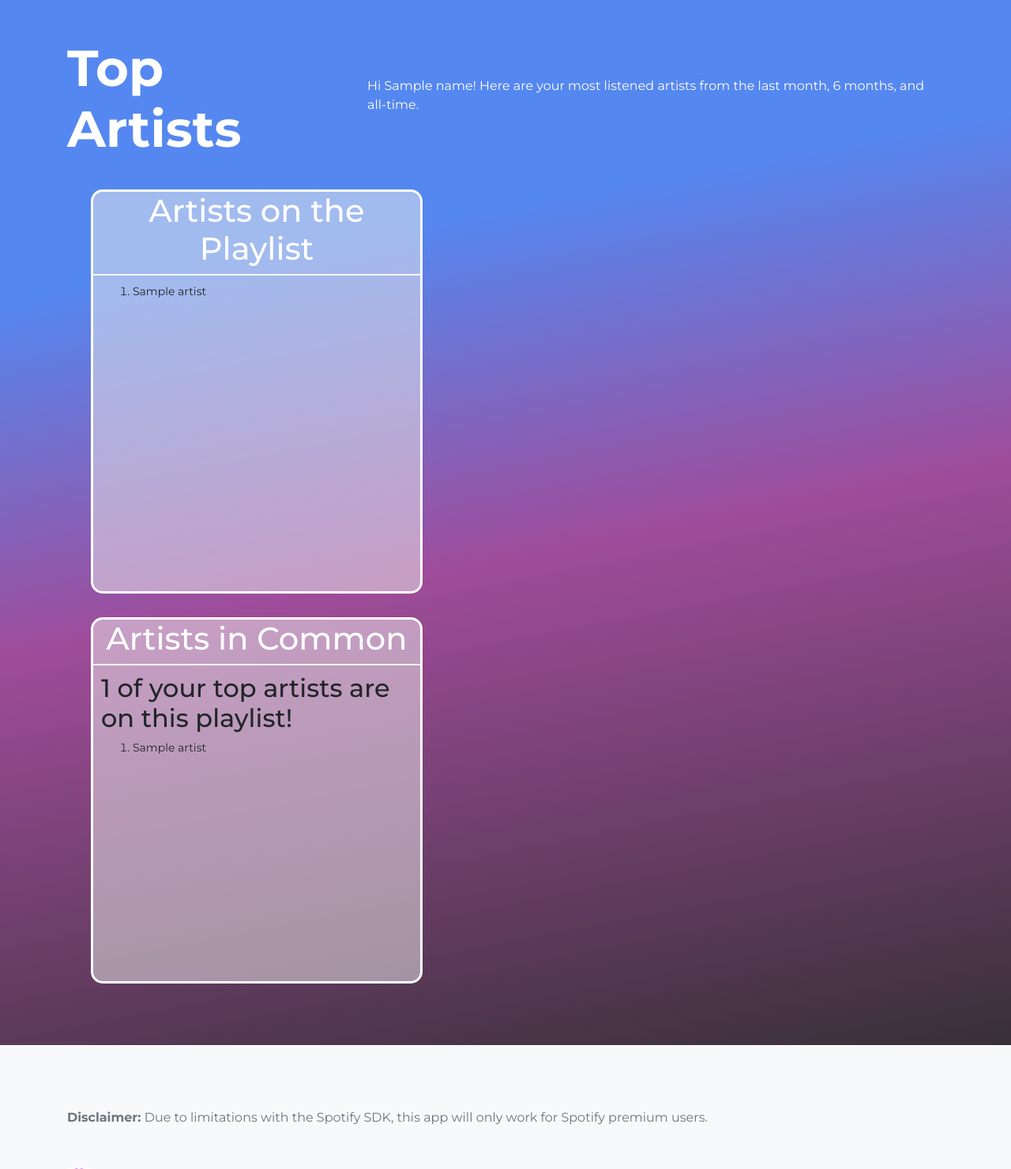
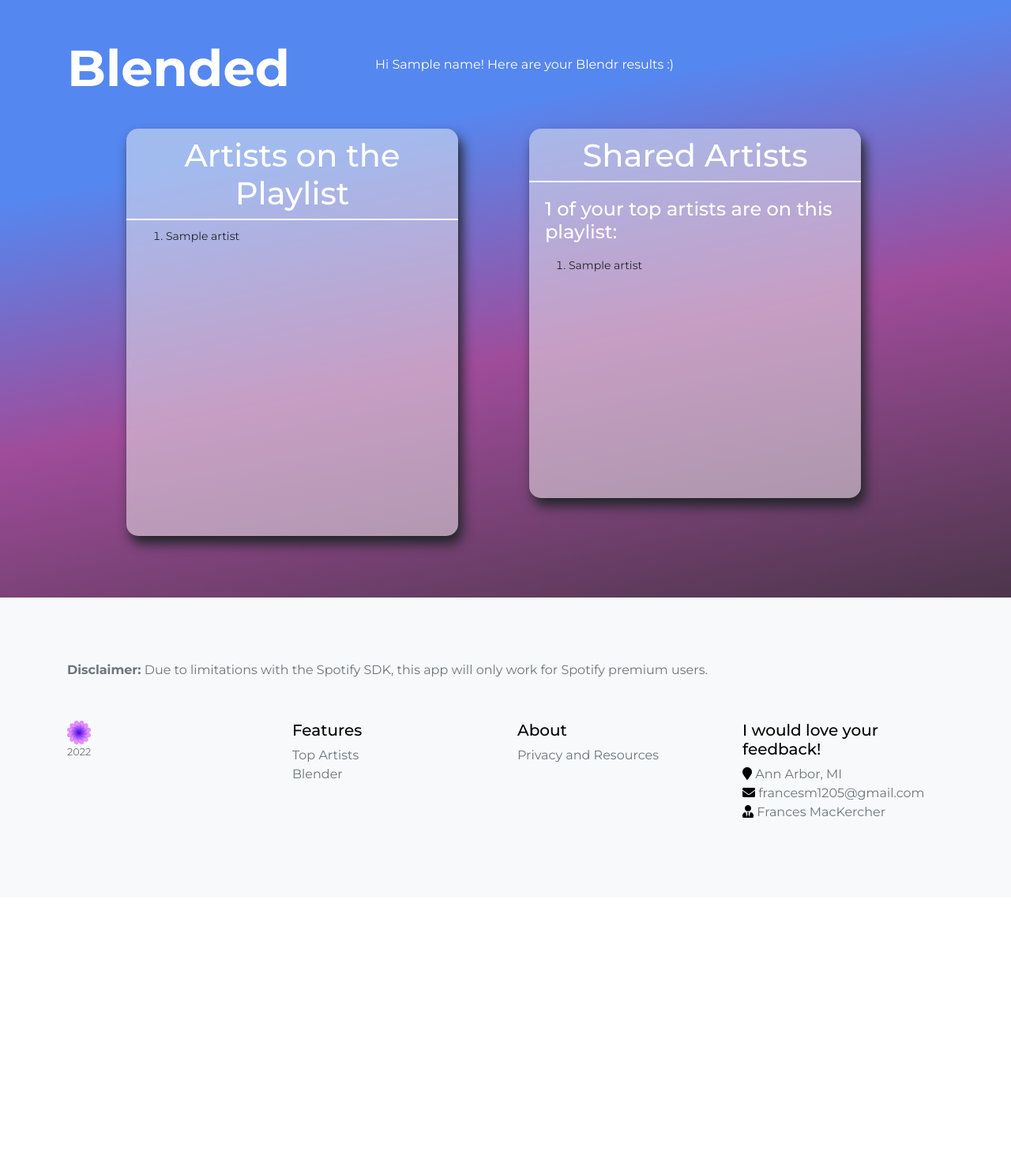
Before and after one commit to fmackercher/matchify, a Flask app: template templates/results.html in a window 1280 px wide. Shown: the part 81-1562 px from the top of the page at 79% size. After the commit the page ends 1117 px from the top, so only its background shows below. Run offline with Flask 2, Linux system fonts and the light colour scheme; the template is opened without the code that fills it: most values are stand-ins (such as "Sample title", 1, 10 or a date in 2020); parts of the project's set-up code (start-up, migrations or seed data) failed here and were passed over; some libraries are stand-ins or nearby versions.

Commit message:
Update css

```diff
--- a/static/styles/main.css
+++ b/static/styles/main.css
@@ -234,6 +234,11 @@ footer {
     font-weight: bold;
 }
 
+.results {
+    color: white;
+    font-size: 30px;
+}
+
 div.row.page-info.form-row {
     padding-left: 15px;
 }
@@ -277,9 +282,9 @@ footer p {
     list-style: none;
     margin: 0px;
     position: relative;
-    border: 3px solid white;
     border-radius: 15px;
     background: rgba(239, 239, 239, 0.5);
+    box-shadow: 5px 10px 15px;
 }
 
 .form-line {
@@ -292,6 +297,13 @@ footer p {
     text-align: center;
     border-bottom: 2px solid white;
     color: #fff !important;
+    padding-top: 10px;
+}
+
+.form-desc {
+    color: white;
+    text-align: left;
+    padding: 10px;
 }
 
 .form-box {
--- a/templates/index.html
+++ b/templates/index.html
@@ -39,7 +39,7 @@
                                 <title>Discover</title>
                                 <rect width="100%" height="100%" fill="#000" />
                                 <text x="50%" y="50%" fill="#fff" font-size="2em" pointer-events="none">Top
-                                    Tracks</text>
+                                    Artists</text>
                             </svg>
                         </a>
                         <div class="card-body">
@@ -49,7 +49,7 @@
                     </div>
                 </div>
 
-                <div class="col-md-4">
+                <div class="col-md-4 container-grid">
                     <div class="card mb-4 shadow-sm">
                         <a class="" href="/blendr">
                             <svg class="card-center card-img-top" width="100%" height="225"
@@ -57,7 +57,7 @@
                                 aria-label="Placeholder: Top Tracks">
                                 <title>Discover</title>
                                 <rect width="100%" height="100%" fill="#000" /><text x="50%" y="50%" fill="#fff"
-                                    font-size="2em" pointer-events="none">Find Tracks</text>
+                                    font-size="2em" pointer-events="none">Blendr</text>
                             </svg>
                         </a>
                         <div class="card-body">
--- a/templates/results.html
+++ b/templates/results.html
@@ -16,13 +16,13 @@
     <div class="container">
         <div class="row page-info">
             <div class="col-12 col-lg-4">
-                <h1>Top Artists</h1>
+                <h1>Blended</h1>
             </div>
             <div class="col-12 col-lg-8">
-                <p>Hi {{ name }}! Here are your most listened artists from the last month, 6 months, and all-time.</p>
+                <p class="form-desc">Hi {{ name }}! Here are your Blendr results :)</p>
             </div>
         </div>
-        <div class="container">
+        <div class="container row">
             <div class="col-12 col-lg-5">
                 <div class="form-content">
                     <ul class="form-list">
@@ -54,13 +54,13 @@
                 <div class="form-content">
                     <ul class="form-list">
                         <li class="form-header">
-                            <h1>Artists in Common</h1>
+                            <h1>Shared Artists</h1>
                         </li>
                         <li class="form-line">
                             <div class="form-box">
                                 <div class="form-scroll">
+                                    <h4 class="form-desc">{{ number }} of your top artists are on this playlist:</h4>
                                     <div id="long">
-                                        <h2>{{ number }} of your top artists are on this playlist!</h2>
                                         <ol>
                                             {% for artist in common %}
                                             <div>
```
Also changed, not shown: github_cache.sqlite.
